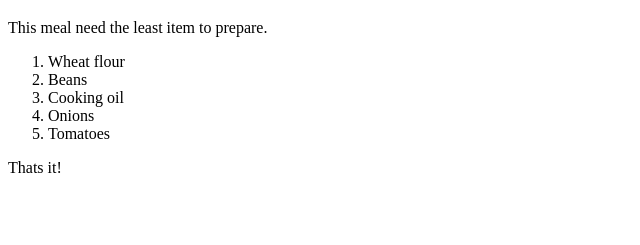
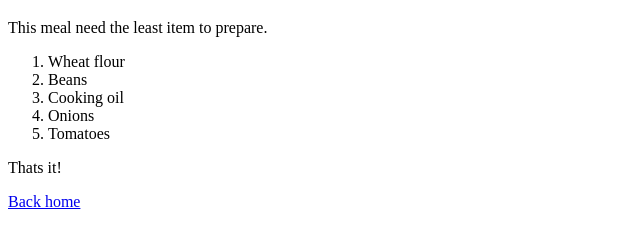
Before and after one commit to Mwa-ura/odin-recipes, a plain HTML site: page recipes/chapati.html in a window 1280 px wide. Shown: the part 61-306 px from the top of the page, without its empty margins (0-640 px from the left). Drawn offline with Linux system fonts and the light colour scheme.

Commit message:
Add back home link in recipes files

```diff
--- a/recipes/chapati.html
+++ b/recipes/chapati.html
@@ -15,5 +15,6 @@
             <li>Tomatoes</li>
         </ol>
         <p>Thats it!</p>
+        <p><a href="../index.html">Back home</a></p>
     </body>
 </html>
```
Also changed, not shown: recipes/ugali_mix.html (+1 -0 lines).
